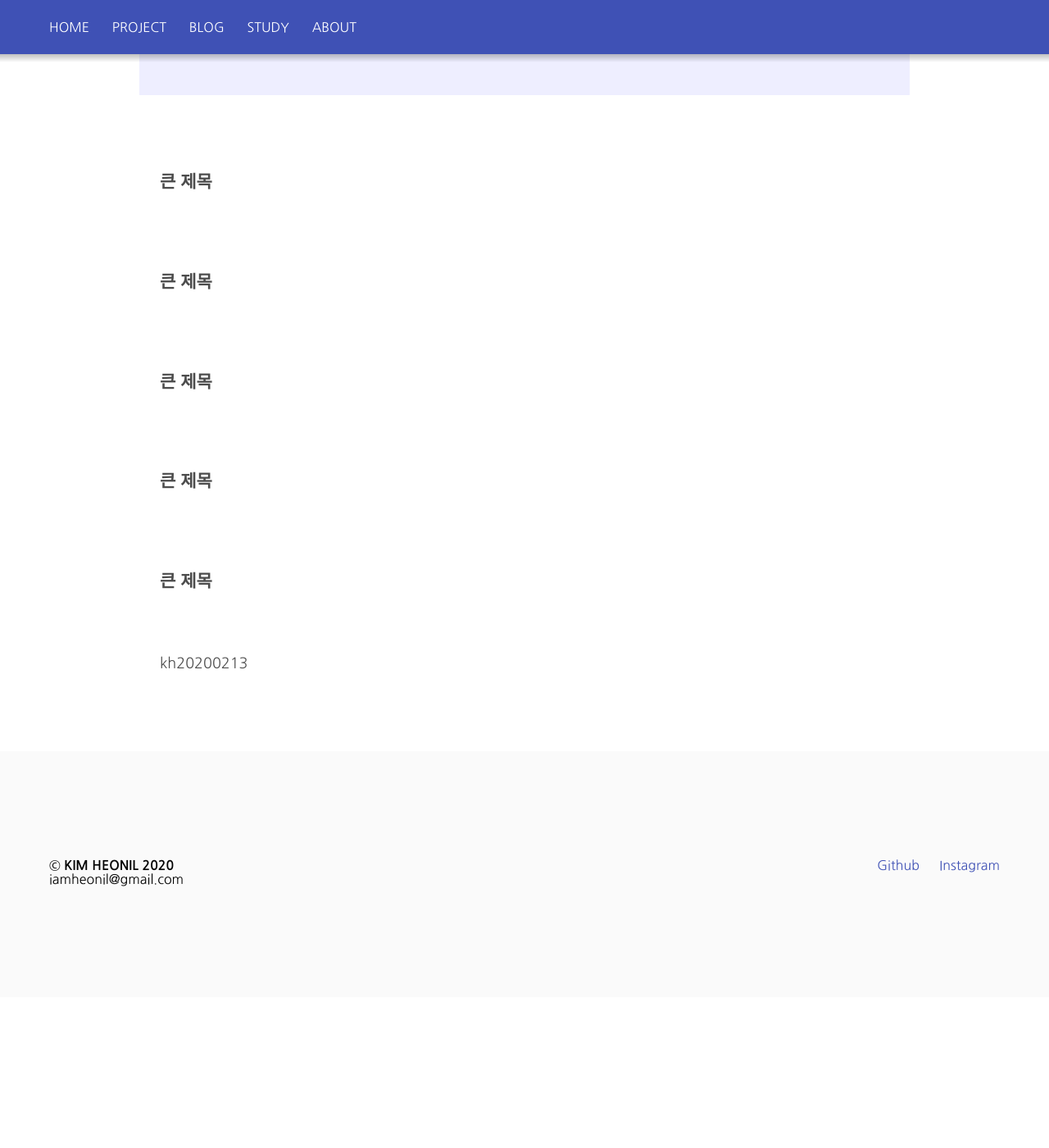
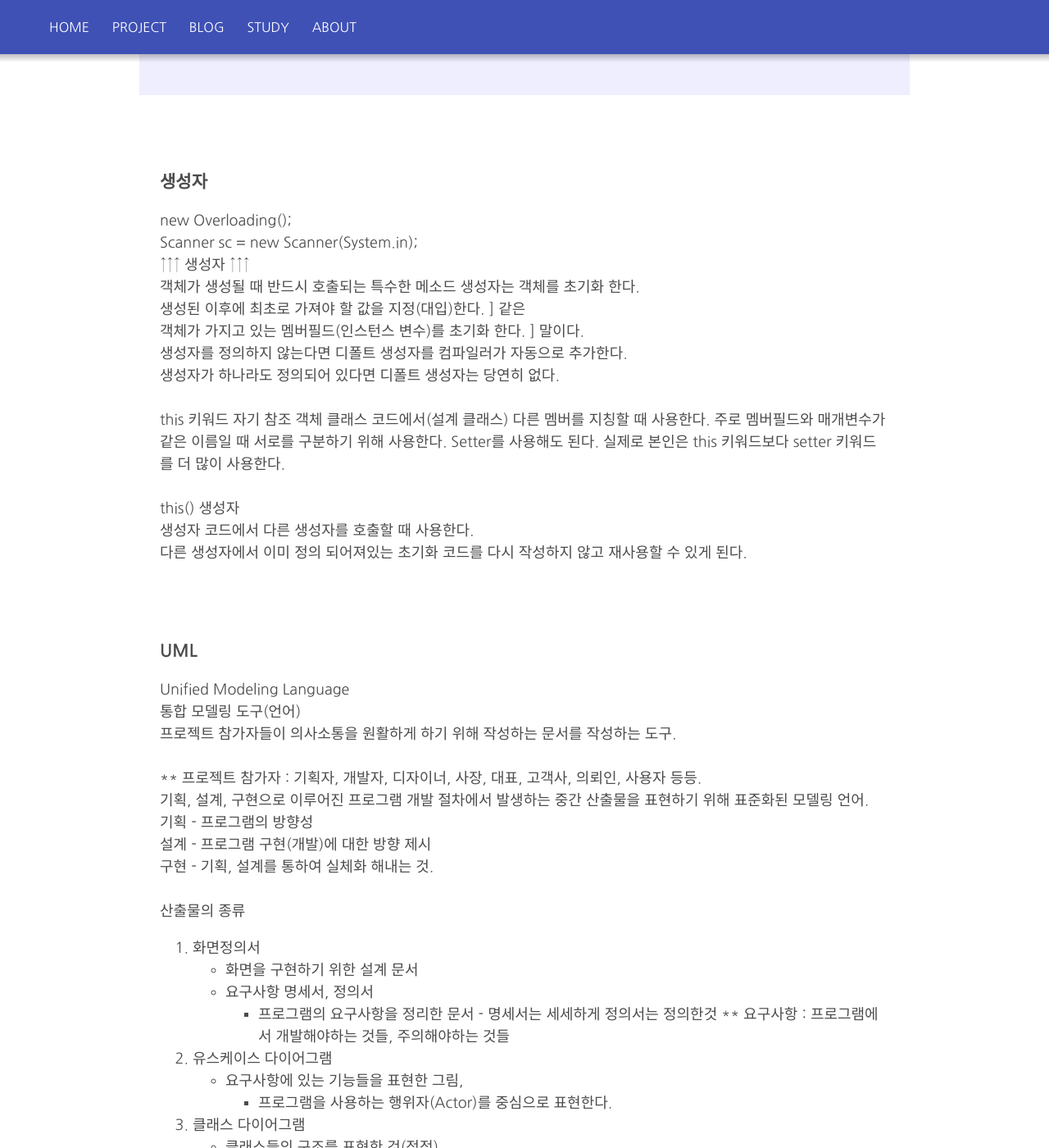
Before and after one commit to iamheonil/iamheonil.github.io, a Jekyll site: the page built from _posts/2020-02-18-Java.md, in a window 1280 px wide and 1400 px high, scrolled down 9244 px. Shown: the whole window at 82% size. Built offline with Jekyll 4.4.1, drawn with Linux system fonts in a browser that asks for light colours; before the commit the page ends 10460 px from its top, so only the background shows below that; some of the changed text lies outside the part shown.

Commit message:
Post Modify

```diff
--- a/_posts/2020-02-18-Java.md
+++ b/_posts/2020-02-18-Java.md
@@ -336,11 +336,59 @@ public class Overloading_01 {
 
 <br><br>
 
-### 큰 제목
+### 생성자
+new Overloading(); <br>
+Scanner sc = new Scanner(System.in); <br>
+       ↑↑↑ 생성자 ↑↑↑ <br>
+객체가 생성될 때 반드시 호출되는 특수한 메소드 생성자는 객체를 초기화 한다. <br>
+생성된 이후에 최초로 가져야 할 값을 지정(대입)한다.			   ] 같은 <br>
+객체가 가지고 있는 멤버필드(인스턴스 변수)를 초기화 한다.	      ] 말이다. <br>
+생성자를 정의하지 않는다면 디폴트 생성자를 컴파일러가 자동으로 추가한다. <br>
+생성자가 하나라도 정의되어 있다면 디폴트 생성자는 당연히 없다. <br>
+<br>
+this 키워드
+자기 참조 객체
+클래스 코드에서(설계 클래스) 다른 멤버를 지칭할 때 사용한다.
+주로 멤버필드와 매개변수가 같은 이름일 때 서로를 구분하기 위해 사용한다.
+Setter를 사용해도 된다. 실제로 본인은 this 키워드보다 setter 키워드를 더 많이 사용한다. <br>
+<br>
+this() 생성자 <br>
+생성자 코드에서 다른 생성자를 호출할 때 사용한다. <br>
+다른 생성자에서 이미 정의 되어져있는 초기화 코드를 다시 작성하지 않고 재사용할 수 있게 된다. <br>
 
 <br><br>
 
-### 큰 제목
+### UML
+Unified Modeling Language <br>
+통합 모델링 도구(언어) <br>
+프로젝트 참가자들이 의사소통을 원활하게 하기 위해 작성하는 문서를 작성하는 도구. <br>
+<br>
+** 프로젝트 참가자 : 기획자, 개발자, 디자이너, 사장, 대표, 고객사, 의뢰인, 사용자 등등. <br>
+기획, 설계, 구현으로 이루어진 프로그램 개발 절차에서 발생하는 중간 산출물을 표현하기 위해 표준화된 모델링 언어. <br>
+기획 - 프로그램의 방향성 <br>
+설계 - 프로그램 구현(개발)에 대한 방향 제시 <br>
+구현 - 기획, 설계를 통하여 실체화 해내는 것. <br>
+<br>
+산출물의 종류 <br>
+1. 화면정의서
+    - 화면을 구현하기 위한 설계 문서
+    - 요구사항 명세서, 정의서
+		 - 프로그램의 요구사항을 정리한 문서
+		 	- 명세서는 세세하게 정의서는 정의한것
+			** 요구사항 : 프로그램에서 개발해야하는 것들, 주의해야하는 것들
+
+2. 유스케이스 다이어그램
+    - 요구사항에 있는 기능들을 표현한 그림,
+        - 프로그램을 사용하는 행위자(Actor)를 중심으로 표현한다.
+
+3. 클래스 다이어그램
+    - 클래스들의 구조를 표현한 것(정적)
+
+4. 시퀀스 다이어그램
+    - 클래스의 동작을 표현한 것(동적)
+
+5. 패키지 다이어그램
+    - 프로그램의 패키지를 표현한 것.
 
 <br><br>
 
```
